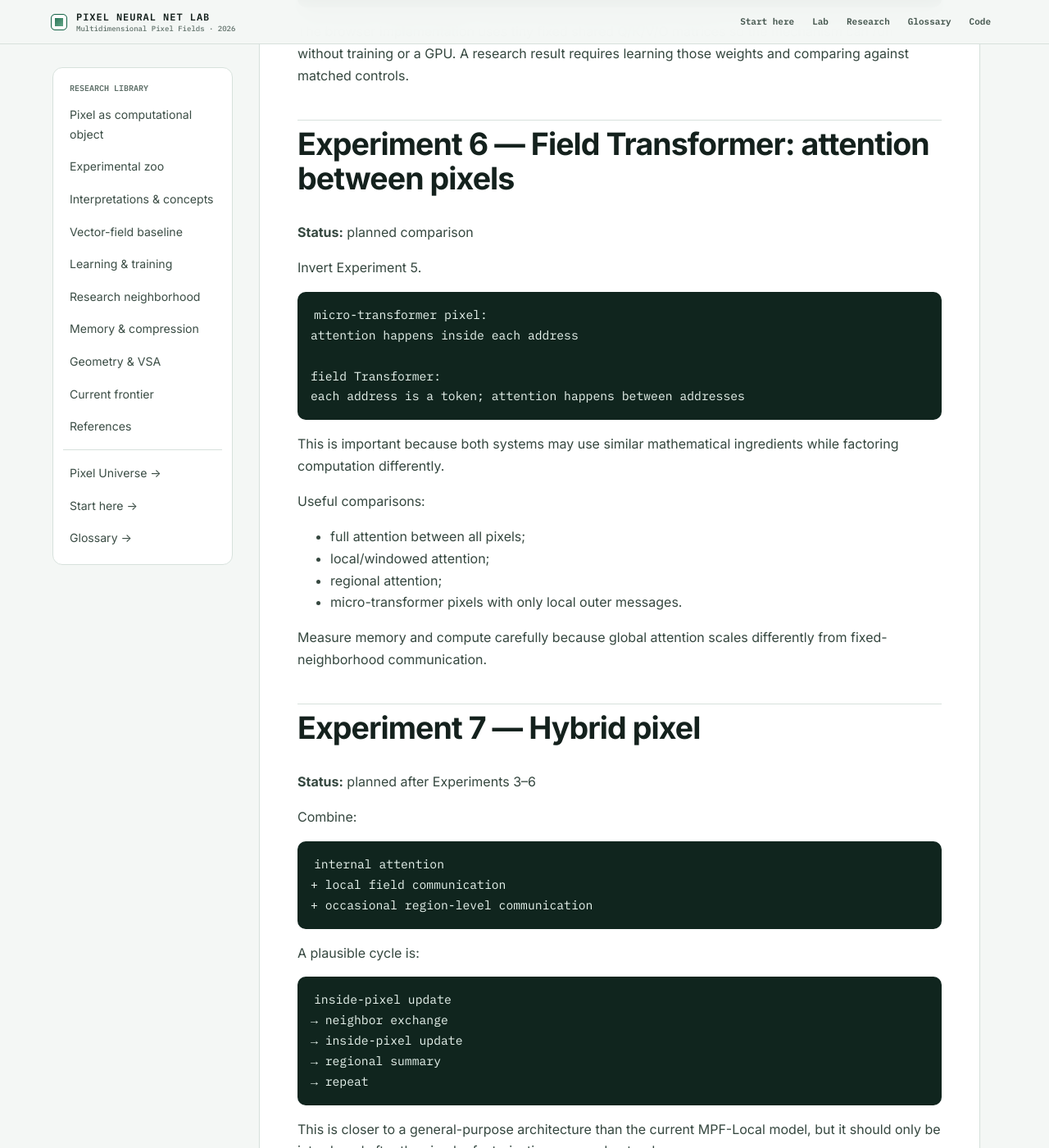
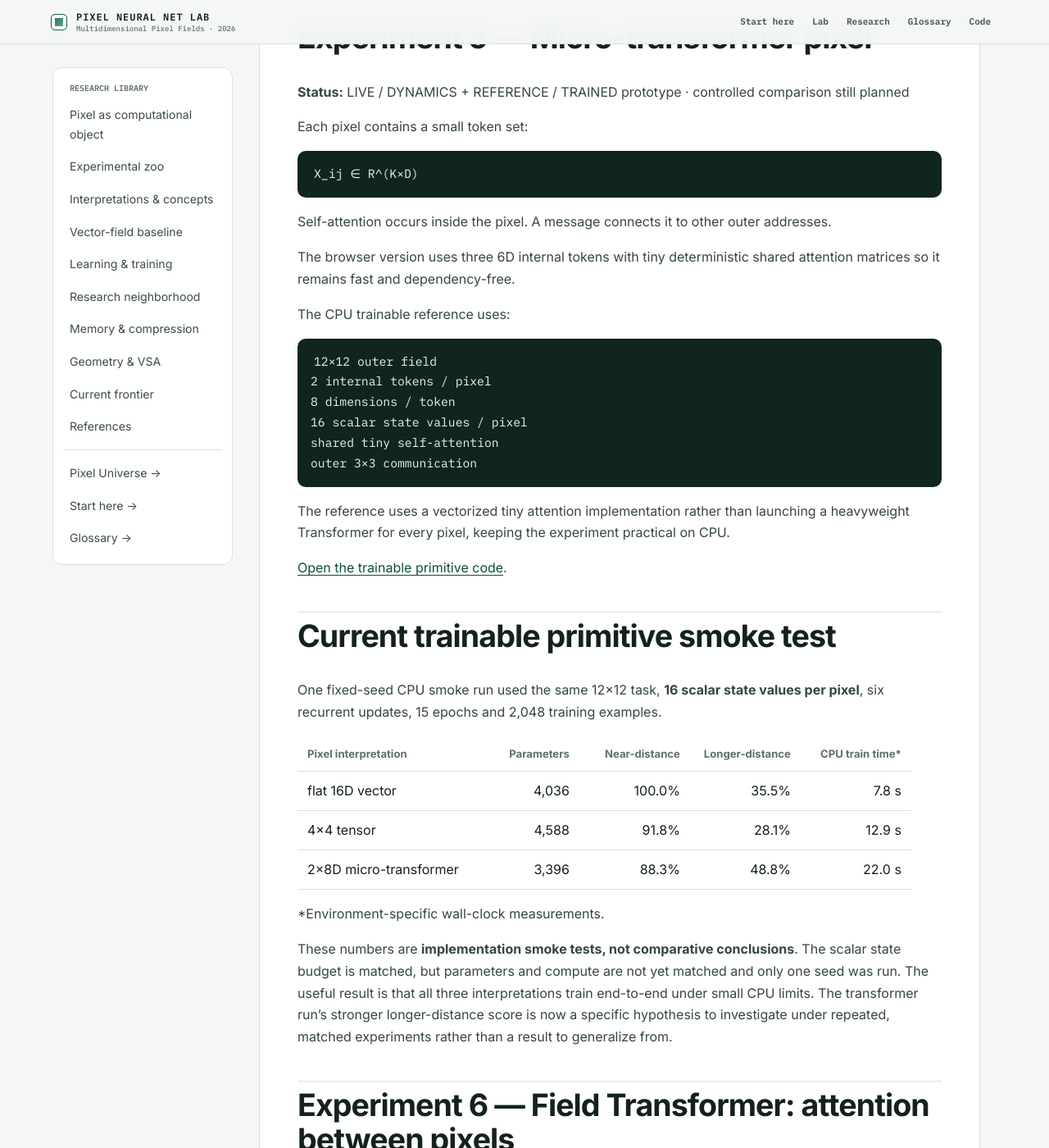
Before and after one commit to bitwikiorg/pixel-art-2026, a Jekyll site: the page built from research/02-experiment-protocol.md, in a window 1280 px wide and 1400 px high, scrolled down 4061 px. Shown: the whole window at 82% size. Built offline with Jekyll 4.4.1, drawn with Linux system fonts in a browser that asks for light colours; some of the changed text lies outside the part shown.

Commit message:
Reflect trainable tensor and transformer pixel prototypes

````diff
--- a/research/02-experiment-protocol.md
+++ b/research/02-experiment-protocol.md
@@ -7,11 +7,22 @@ title: Experimental Program
 
 <div class="plain-box"><strong>Plain English:</strong> the lab does not assume that a pixel is one specific neural object. It compares multiple interpretations—scalar, vector, tensor, neural unit, attention module, memory object, subfield and beyond—then asks which combinations actually help representation, computation, memory, compression or reasoning.</div>
 
-The experiments are organized as a **family**, not a single linear architecture. Some run entirely in the browser; some need trained reference implementations; some belong later because they require larger compute or more careful benchmarks.
+The experiments are organized as a **family**, not a single linear architecture. Some run entirely in the browser; some have trainable CPU reference implementations; some belong later because they require larger compute or more careful benchmarks.
+
+## Status vocabulary
+
+```text
+LIVE / DYNAMICS       executable in the browser; not trained
+LIVE / TRAINED        trainable directly in the browser
+REFERENCE / TRAINED   executable training code in the repository
+PLANNED               specified research experiment, not yet implemented
+```
+
+That distinction matters. A working visualization demonstrates a mechanism; a trained reference demonstrates end-to-end learnability; neither is automatically a research result.
 
 ## Experiment 0 — Original multidimensional field dynamics
 
-**Status:** live in browser · hand-designed · no training required
+**Status:** LIVE / DYNAMICS
 
 The original 32×32 multidimensional field remains a useful mechanical laboratory.
 
@@ -27,11 +38,11 @@ It exposes:
 
 This experiment does not attempt to learn semantics. Its value is that every mechanism is visible and controllable.
 
-[Run the original field]({{ '/experiment/' | relative_url }}).
+[Run the original field]({{ '/experiment/#originalFieldLab' | relative_url }}).
 
 ## Experiment 1 — Pixel interpretation ladder
 
-**Status:** live in browser · pure JavaScript · no external ML runtime
+**Status:** LIVE / DYNAMICS · pure JavaScript · no external ML runtime
 
 Keep the visible grid fixed at 12×12 while changing the object stored at each address:
 
@@ -39,24 +50,24 @@ Keep the visible grid fixed at 12×12 while changing the object stored at each a
 |---|---:|---|
 | scalar | 1 value | local scalar diffusion |
 | vector | 8 values | coupled multidimensional state |
-| tensor | 4×4 = 16 values | internal tensor-neighborhood mixing + field messages |
+| tensor | 4×4 = 16 values | internal tensor-axis mixing + field messages |
 | neural unit | 8 values | shared tiny nonlinear network |
 | micro-transformer | 3 tokens × 6D | internal self-attention + neighbor message |
 | memory object | 8 fast + 8 slow | gated persistent state |
 | subfield | 3×3 inner field | internal diffusion + outer-field communication |
 
-The point is not to declare a winner from these hand-designed dynamics. The point is to make the **computational primitive itself experimentally variable**.
+The point is not to declare a winner from hand-designed dynamics. The point is to make the **computational primitive itself experimentally variable**.
 
 [Run the Pixel Universe]({{ '/experiment/#pixelUniverseLab' | relative_url }}).
 
 ## Experiment 2 — Learned vector field
 
-**Status:** live TensorFlow.js model + PyTorch reference implementation
+**Status:** LIVE / TRAINED in TensorFlow.js · REFERENCE / TRAINED in PyTorch
 
-This is the current trained baseline:
+This is the current trained vector baseline:
 
 ```text
-pixel = 12D learned vector
+pixel = learned vector
 communication = shared 3×3 convolution
 computation = recurrent local updates
 readout = global max pooling + classifier
@@ -68,38 +79,45 @@ This experiment answers a narrow question: can useful computation emerge from le
 
 It does **not** define MPF.
 
+[Train the browser vector field]({{ '/experiment/#neuralFieldLab' | relative_url }}).
+
 ## Experiment 3 — Flat vector versus tensor pixel
 
-**Status:** next trained comparison
+**Status:** REFERENCE / TRAINED prototype available · controlled multi-seed benchmark still planned
 
 Give each pixel the same number of scalar values but organize them differently.
 
-For example:
+The current CPU reference comparison uses:
 
 ```text
-Model A: x_ij ∈ R^64
-Model B: x_ij ∈ R^(8×8)
+Model A: 16D flat vector
+Model B: 4×4 latent tensor
 ```
 
-Match:
+The tensor update explicitly mixes its two internal axes as well as communicating over the outer field. It therefore does not merely rename 16 flat channels as a tensor.
+
+A stronger benchmark should match or report:
 
 - total scalar state;
-- trainable parameter count as closely as practical;
+- trainable parameter count;
 - update count;
-- task;
-- readout strength.
+- inference compute;
+- task and data;
+- readout strength;
+- multiple random seeds.
 
 Questions:
 
 - Does explicit internal factorization help?
-- Does the tensor develop interpretable rows/columns/subspaces?
+- Does the tensor develop interpretable rows, columns or factors?
 - Can structured operations beat flattening when storage is equal?
+- Does tensor structure support lower-rank or more efficient compression later?
 
-If the tensor is immediately flattened and processed identically to the vector, the experiment is meaningless. The tensor model needs operations that respect its internal axes.
+[Open the trainable primitive code](https://github.com/bitwikiorg/pixel-art-2026/blob/main/experiments/pixel_primitives.py).
 
 ## Experiment 4 — Neural-unit pixel
 
-**Status:** browser dynamics live · trained version next
+**Status:** LIVE / DYNAMICS · trained comparison planned
 
 Every pixel uses the same compact nonlinear update network.
 
@@ -117,7 +135,7 @@ This asks whether a location can become a **purposeful computational unit**, not
 
 ## Experiment 5 — Micro-transformer pixel
 
-**Status:** browser attention dynamics live · trained version next
+**Status:** LIVE / DYNAMICS + REFERENCE / TRAINED prototype · controlled comparison still planned
 
 Each pixel contains a small token set:
 
@@ -125,23 +143,42 @@ Each pixel contains a small token set:
 X_ij ∈ R^(K×D)
 ```
 
-Self-attention occurs inside the pixel. A compressed message connects it to neighbors.
+Self-attention occurs inside the pixel. A message connects it to other outer addresses.
 
-The first trained version should remain intentionally small, for example:
+The browser version uses three 6D internal tokens with tiny deterministic shared attention matrices so it remains fast and dependency-free.
+
+The CPU trainable reference uses:
 
 ```text
 12×12 outer field
-3–4 internal tokens / pixel
-16–32 dimensions / token
-1 shared attention block
-local outer communication
+2 internal tokens / pixel
+8 dimensions / token
+16 scalar state values / pixel
+shared tiny self-attention
+outer 3×3 communication
 ```
 
-The browser implementation uses tiny fixed shared Q/K/V/O matrices so the mechanism can run without training or a GPU. A research result requires learning those weights and comparing against matched controls.
+The reference uses a vectorized tiny attention implementation rather than launching a heavyweight Transformer for every pixel, keeping the experiment practical on CPU.
+
+[Open the trainable primitive code](https://github.com/bitwikiorg/pixel-art-2026/blob/main/experiments/pixel_primitives.py).
+
+## Current trainable primitive smoke test
+
+One fixed-seed CPU smoke run used the same 12×12 task, **16 scalar state values per pixel**, six recurrent updates, 15 epochs and 2,048 training examples.
+
+| Pixel interpretation | Parameters | Near-distance | Longer-distance | CPU train time* |
+|---|---:|---:|---:|---:|
+| flat 16D vector | 4,036 | 100.0% | 35.5% | 7.8 s |
+| 4×4 tensor | 4,588 | 91.8% | 28.1% | 12.9 s |
+| 2×8D micro-transformer | 3,396 | 88.3% | 48.8% | 22.0 s |
+
+\*Environment-specific wall-clock measurements.
+
+These numbers are **implementation smoke tests, not comparative conclusions**. The scalar state budget is matched, but parameters and compute are not yet matched and only one seed was run. The useful result is that all three interpretations train end-to-end under small CPU limits. The transformer run's stronger longer-distance score is now a specific hypothesis to investigate under repeated, matched experiments rather than a result to generalize from.
 
 ## Experiment 6 — Field Transformer: attention between pixels
 
-**Status:** planned comparison
+**Status:** PLANNED
 
 Invert Experiment 5.
 
@@ -166,7 +203,7 @@ Measure memory and compute carefully because global attention scales differently
 
 ## Experiment 7 — Hybrid pixel
 
-**Status:** planned after Experiments 3–6
+**Status:** PLANNED after Experiments 3–6
 
 Combine:
 
@@ -186,11 +223,11 @@ inside-pixel update
 → repeat
 ```
 
-This is closer to a general-purpose architecture than the current MPF-Local model, but it should only be introduced after the simpler factorizations are understood.
+This is closer to a general-purpose architecture than the current MPF-Local model, but the simpler factorizations should be understood first.
 
 ## Experiment 8 — Recursive pixel / field inside field
 
-**Status:** browser subfield dynamics live · trained recursive model planned
+**Status:** LIVE / DYNAMICS for a 3×3 subfield pixel · trained recursive model PLANNED
 
 The explicit recursive object is:
 
@@ -210,7 +247,7 @@ This is what can eventually make “recursive” or “fractal” operationally
 
 ## Experiment 9 — Persistent memory pixel
 
-**Status:** fast/slow browser dynamics live · trained task planned
+**Status:** LIVE / DYNAMICS for fast/slow state · trained memory task PLANNED
 
 Separate state into components such as:
 
@@ -246,7 +283,7 @@ The central question is whether **where information lives** becomes computationa
 
 ## Experiment 11 — Topology persistence
 
-**Status:** partially available now
+**Status:** controls partly LIVE now; matched trained comparison supported by the vector reference
 
 Compare:
 
@@ -255,13 +292,13 @@ Compare:
 | persistent grid | address + neighborhood | full spatial organization |
 | one fixed permutation | stable address, changed geometry | addressability versus Cartesian layout |
 | fresh permutation each step | no stable identity | dependence on persistent location |
-| random fixed graph | stable non-grid structure | whether “pixel” geometry is specifically useful |
+| random fixed graph | stable non-grid structure | whether specifically grid-like geometry is useful |
 
-The existing browser experiments already expose permutation controls; the stronger study trains matched models under each topology.
+The existing browser experiments expose permutation controls; the PyTorch vector model includes persistent, fixed-remapping and per-step-remapping modes.
 
 ## Experiment 12 — Recurrence and computational depth
 
-**Status:** current vector model supports depth changes
+**Status:** current vector and primitive references support depth changes
 
 For architectures that update repeatedly, measure:
 
@@ -281,7 +318,7 @@ Recurrence is one axis of the laboratory, not the defining axis.
 
 ## Experiment 13 — Ground-truth reasoning traces
 
-**Status:** planned
+**Status:** PLANNED
 
 Use tasks where intermediate computation is known.
 
@@ -296,7 +333,7 @@ This lets us compare field state through time with an explicit algorithmic trace
 
 ## Experiment 14 — Quantized pixel universe
 
-**Status:** planned reference implementation
+**Status:** PLANNED reference implementation
 
 Apply storage constraints to several pixel interpretations:
 
@@ -319,7 +356,7 @@ Richer pixels do not automatically compress information. In raw form they usuall
 
 ## Experiment 15 — Hyperdimensional and vector-symbolic pixel state
 
-**Status:** planned
+**Status:** PLANNED
 
 Use very high-dimensional distributed representations inside cells or regions and test operations such as binding, bundling and permutation.
 
@@ -333,7 +370,7 @@ This experiment concerns **dimensionality and representation algebra**.
 
 ## Experiment 16 — Hyperbolic semantic state
 
-**Status:** planned after hierarchy tasks exist
+**Status:** PLANNED after hierarchy tasks exist
 
 Hyperbolic geometry is a separate axis from dimensionality.
 
@@ -341,7 +378,7 @@ The first defensible test is to apply hyperbolic geometry only to hierarchy-rela
 
 ## Experiment 17 — Damage, repair and semantic regeneration
 
-**Status:** original browser field already supports damage
+**Status:** damage mechanism LIVE in the original browser field · trained semantic version PLANNED
 
 Damage a region or selected internal objects after useful state has formed.
 
@@ -387,21 +424,10 @@ The website should run mechanisms that remain responsive and inspectable on ordi
 - small grids;
 - small tensors;
 - tiny attention modules;
-- deterministic or hand-designed dynamics when training would be too expensive;
+- deterministic or hand-designed dynamics when browser training would be unnecessarily expensive;
 - one small TensorFlow.js trainable vector-field model.
 
-Training larger tensor, transformer, recursive and compression models belongs in the repository's Python experiments, where runs can be reproduced and logged without freezing the browser.
-
-The site should clearly label which experiments are:
-
-```text
-LIVE / TRAINED
-LIVE / DYNAMICS ONLY
-REFERENCE CODE
-PLANNED RESEARCH
-```
-
-so an executable visualization is never mistaken for an empirical result.
+The Python reference layer now covers trainable vector, tensor and micro-transformer pixels on CPU. Larger recursive, compression and benchmark models belong in the repository reference experiments, where runs can be reproduced and logged without freezing the browser.
 
 ## Measurements across the experiment family
 
@@ -410,28 +436,30 @@ Different pixel interpretations spend resources differently. For serious compari
 1. task performance;
 2. trainable parameters;
 3. scalar state per pixel and per field;
-4. approximate inference computation;
+4. inference computation / measured runtime;
 5. recurrent/update depth when relevant;
 6. actual stored bits for memory/compression experiments;
 7. robustness to topology changes or damage;
 8. out-of-distribution generalization;
-9. causal interventions on cells, regions or internal pixel components.
+9. causal interventions on cells, regions or internal pixel components;
+10. repeated random seeds.
 
-## A practical research sequence
+## Practical research sequence
 
-The current executable base is:
+The current executable base is now:
 
 ```text
 Original dynamics
 + Pixel interpretation ladder
 + Learned vector field
++ Trainable vector/tensor/micro-transformer CPU references
 ```
 
-The next three trained comparisons should be:
+The next controlled comparisons are:
 
 ```text
-1. flat vector vs tensor pixel
-2. neural-unit vs micro-transformer pixel
+1. flat vector vs tensor with matched parameter / compute views
+2. neural-unit pixel vs micro-transformer pixel
 3. attention inside pixels vs attention between pixels
 ```
 
@@ -443,7 +471,7 @@ persistent memory
 → learned semantic topology
 → quantization
 → hyperdimensional / hyperbolic representation
-→ semantic albums
+→ Semantic Albums
 ```
 
 That sequence preserves the full scope while keeping each experiment small enough to understand.
````
Also changed, not shown: other parts of research/02-experiment-protocol.md (+3 -3 lines).
